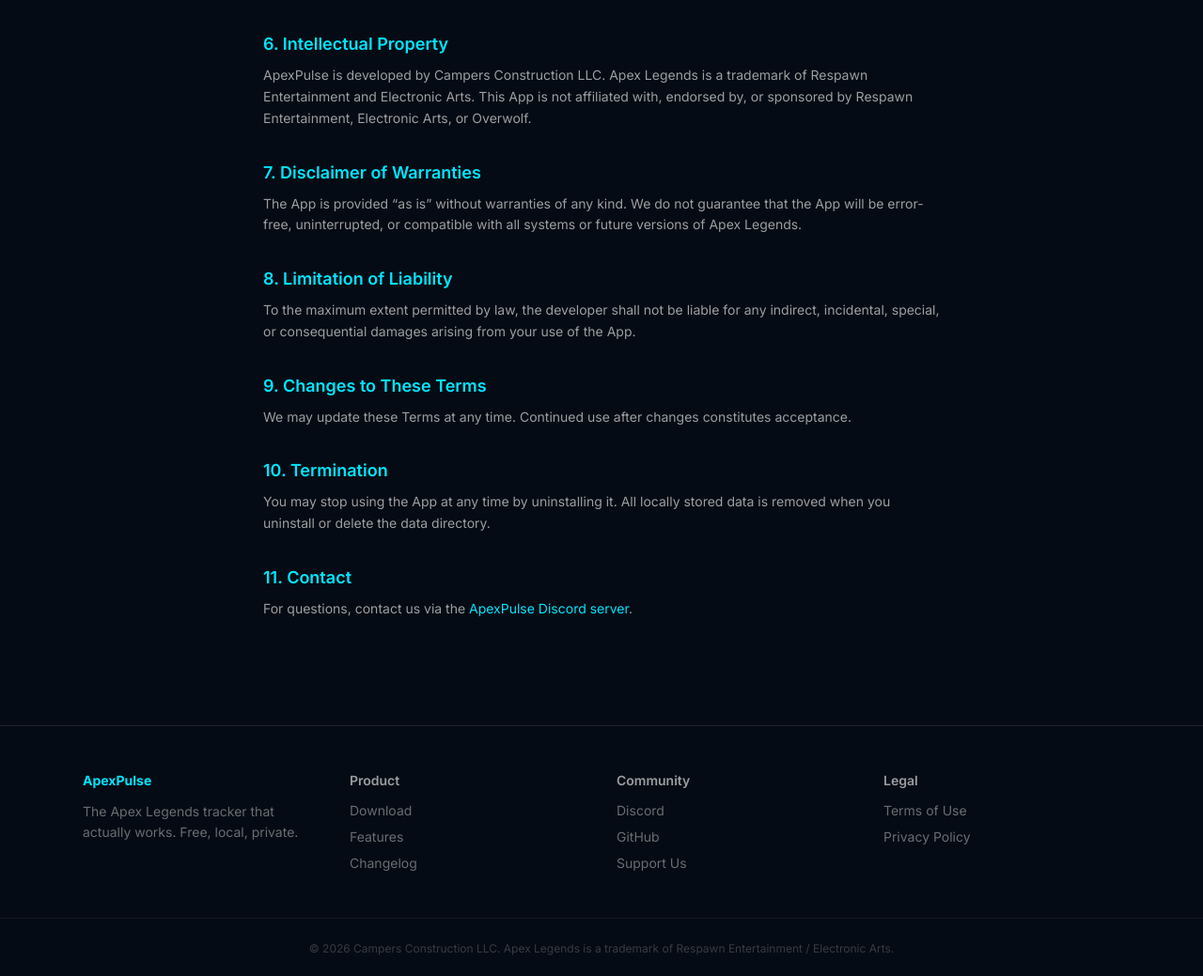
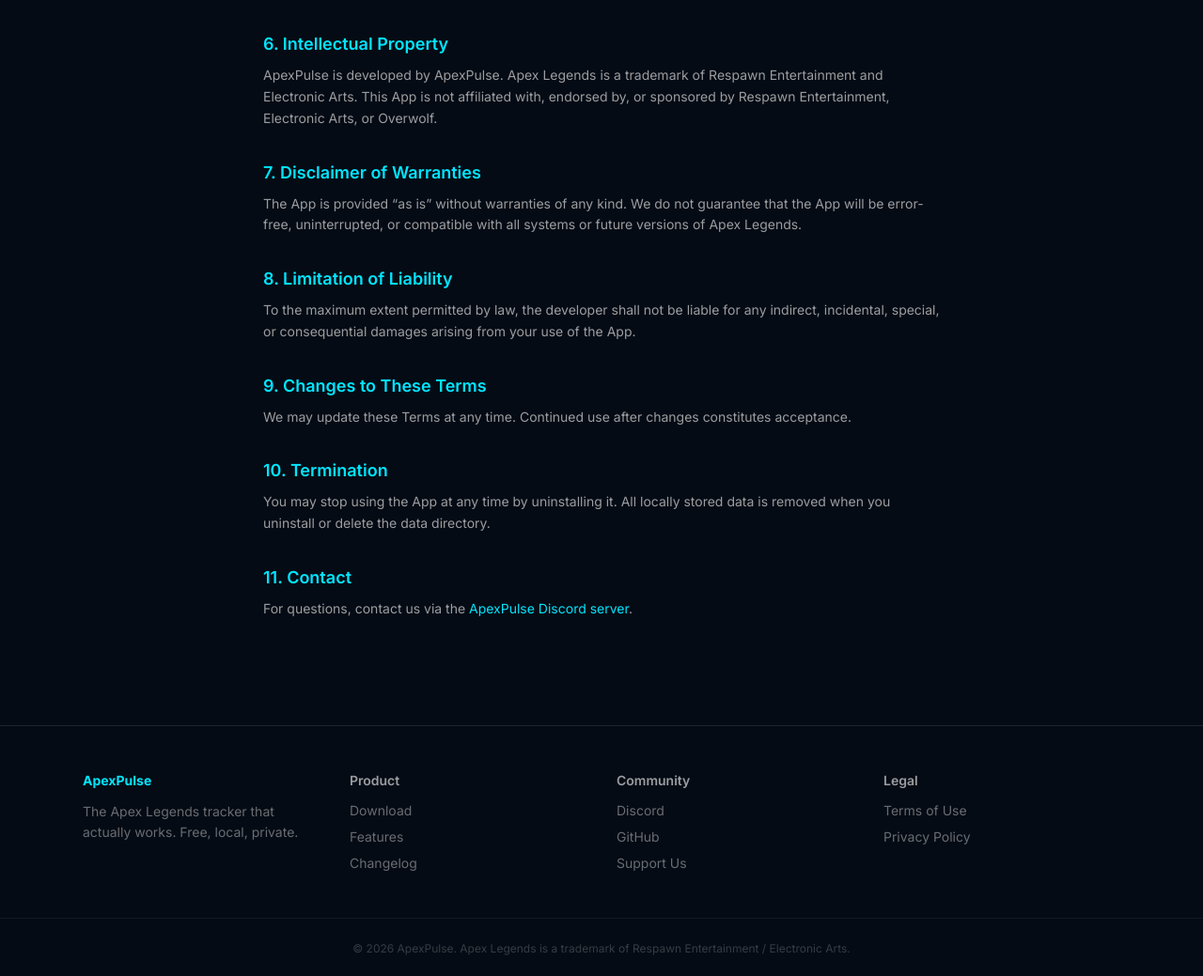
Before and after one commit to krazyadm1/apexpulse-site, a Next.js app: page /terms in a window 1280 px wide. Shown: the part 1130-2169 px from the top of the page at 94% size. Built offline with nearby package versions, Linux system fonts and the light colour scheme.

Commit message:
chore: replace Campers Construction LLC with ApexPulse in footer and terms

```diff
--- a/app/layout.tsx
+++ b/app/layout.tsx
@@ -70,7 +70,7 @@
         </div>
       </div>
       <div className="border-t border-white/5 py-6 text-center text-white/20 text-xs">
-        &copy; 2026 Campers Construction LLC. Apex Legends is a trademark of Respawn Entertainment / Electronic Arts.
+        &copy; 2026 ApexPulse. Apex Legends is a trademark of Respawn Entertainment / Electronic Arts.
       </div>
     </footer>
   );
--- a/app/terms/page.tsx
+++ b/app/terms/page.tsx
@@ -44,7 +44,7 @@
       </Section>
 
       <Section title="6. Intellectual Property">
-        ApexPulse is developed by Campers Construction LLC. Apex Legends is a trademark of Respawn Entertainment and Electronic Arts. This App is not affiliated with, endorsed by, or sponsored by Respawn Entertainment, Electronic Arts, or Overwolf.
+        ApexPulse is developed by ApexPulse. Apex Legends is a trademark of Respawn Entertainment and Electronic Arts. This App is not affiliated with, endorsed by, or sponsored by Respawn Entertainment, Electronic Arts, or Overwolf.
       </Section>
 
       <Section title="7. Disclaimer of Warranties">
```
